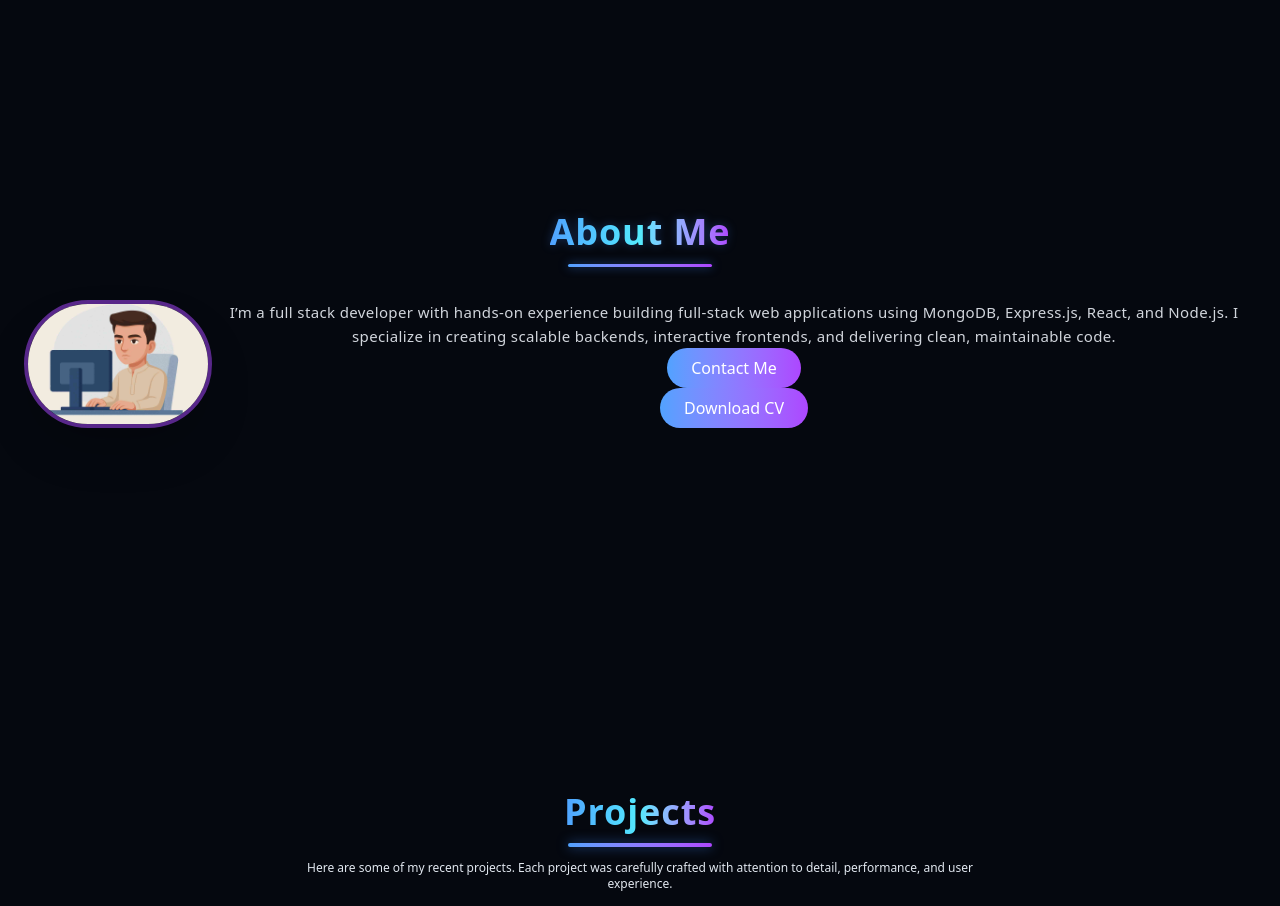
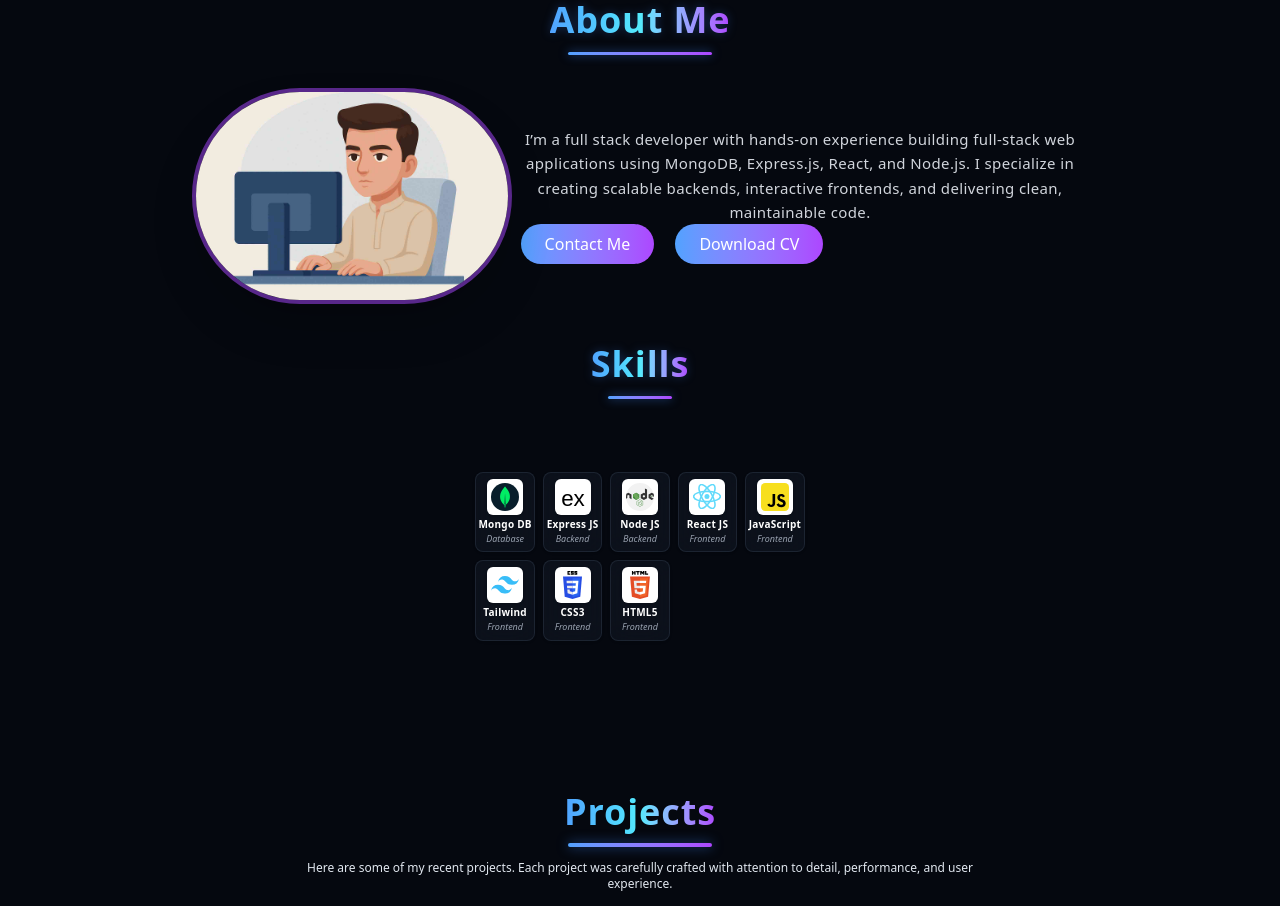
Before and after one commit to wajahat-kamal/Dev-Portfolio, a React (Vite) app: page / in a window 1280 px wide. Shown: the part 880-1786 px from the top of the page. Built offline with nearby package versions, Linux system fonts and the light colour scheme.

Commit message:
Refactor AboutSection component: update layout to enhance content presentation, change section title to 'Skills', and improve styling for better visual hierarchy.

```diff
--- a/src/components/AboutSection.jsx
+++ b/src/components/AboutSection.jsx
@@ -7,7 +7,7 @@ export const AboutSection = () => {
   return (
     <section
       id="about"
-      className="relative min-h-screen px-3 sm:px-6 flex items-center justify-center"
+      className="relative min-h-screen px-3 sm:px-6 flex items-center justify-center flex-col gap-10"
     >
       <div>
       <h2 className="text-3xl md:text-4xl font-extrabold text-center mb-12 relative">
@@ -23,14 +23,14 @@ export const AboutSection = () => {
               className="relative w-40 sm:w-52 md:w-64 lg:w-80 rounded-full shadow-2xl border-4 border-purple-500/50 hover:scale-105 transition-transform duration-500"
             />
         </div>
-        <div>
+        <div className="max-w-xl">
           <p className="text-gray-300 text-sm md:text-[15px] leading-relaxed tracking-wide">
             I’m a full stack developer with hands-on experience building
             full-stack web applications using MongoDB, Express.js, React, and
             Node.js. I specialize in creating scalable backends, interactive
             frontends, and delivering clean, maintainable code.
           </p>
-          <div>
+          <div className="max-w-xs flex items-start justify-start flex-col md:flex-row gap-1">
             <button className="cosmic-button w-fit flex items-center mx-auto gap-2">
               Contact Me
             </button>
@@ -43,71 +43,18 @@ export const AboutSection = () => {
       </div>
       </div>
 
+      <div>
+      <h2 className="text-3xl md:text-4xl font-extrabold text-center mb-12 relative">
+          <span className="bg-gradient-to-r from-blue-400 via-cyan-300 to-purple-500 bg-clip-text text-transparent tracking-wide drop-shadow-[0_0_5px_rgba(59,130,246,0.3)]">
+            Skills
+          </span>
+          <span className="absolute bottom-[-15px] left-1/2 -translate-x-1/2 w-16 h-[3px] bg-gradient-to-r from-blue-400 to-purple-500 rounded-full shadow-[0_0_10px_rgba(59,130,246,0.6)]"></span>
+        </h2>
+      </div>
+      <div>
+         <SkillsSection/>
+      </div>
+
     </section>
   );
 };
-
-/*
-<div className="container mx-auto max-w-5xl bg-gradient-to-b from-gray-900 via-gray-950 to-black border border-gray-800/60 rounded-2xl p-8 md:p-14 shadow-[0_0_40px_rgba(59,130,246,0.08)] hover:shadow-[0_0_50px_rgba(59,130,246,0.15)] transition-shadow duration-500">
-
-        <h2 className="text-3xl md:text-4xl font-extrabold text-center mb-12 relative">
-          <span className="bg-gradient-to-r from-blue-400 via-cyan-300 to-purple-500 bg-clip-text text-transparent tracking-wide drop-shadow-[0_0_5px_rgba(59,130,246,0.3)]">
-            About Me
-          </span>
-          <span className="absolute bottom-[-15px] left-1/2 -translate-x-1/2 w-36 h-[3px] bg-gradient-to-r from-blue-400 to-purple-500 rounded-full shadow-[0_0_10px_rgba(59,130,246,0.6)]"></span>
-        </h2>
-
-        <div className="grid grid-cols-1 md:grid-cols-2 gap-8 items-stretch">
-
-          <div className="h-full flex flex-col justify-between bg-gradient-to-b from-gray-900/90 via-gray-950/90 to-black/90 border border-gray-800 rounded-xl p-6 shadow-lg hover:border-blue-500/70 hover:shadow-blue-500/20 transition-all duration-300 backdrop-blur-md">
-            <h3 className="text-base md:text-lg font-semibold text-white mb-3">
-              Meet{" "}
-              <span className="text-blue-400 font-semibold">
-                Wajahat Kamal
-              </span>{" "}
-              – Full Stack Developer
-            </h3>
-
-            <p className="text-gray-300 text-sm md:text-[15px] leading-relaxed tracking-wide">
-              I’m a{" "}
-              <span className="text-blue-400 font-semibold">
-                MERN stack developer
-              </span>{" "}
-              with hands-on experience building full-stack web applications
-              using{" "}
-              <span className="text-cyan-300 font-medium">
-                MongoDB, Express.js, React,
-              </span>{" "}
-              and{" "}
-              <span className="text-cyan-300 font-medium">Node.js</span>. I
-              specialize in creating scalable backends, interactive frontends,
-              and delivering clean, maintainable code.
-            </p>
-
-            <p className="text-gray-300 text-sm mt-4">
-              <a
-                href="mailto:wajahatkamal3.0@gmail.com"
-                className="text-blue-400 hover:underline hover:text-cyan-300 transition-colors duration-200"
-              >
-                wajahatkamal3.0@gmail.com
-              </a>
-              <p>Karachi, Pakistan</p>
-            </p>
-          </div>
-
-          <div className="h-full flex flex-col rounded-xl border border-gray-800 bg-gradient-to-b from-gray-900/90 via-gray-950/90 to-black/90 shadow-lg hover:border-blue-500/70 hover:shadow-blue-500/20 transition-all duration-300 backdrop-blur-md p-5 md:p-6">
-            <h3 className="relative text-center text-lg md:text-xl font-extrabold tracking-wide mb-4">
-              <span className="inline-flex items-center gap-2">
-                <Rocket className="w-4 h-4 text-blue-400 drop-shadow-[0_0_3px_#60a5fa]" />
-                <span className="bg-gradient-to-r from-blue-400 via-cyan-300 to-purple-400 bg-clip-text text-transparent">
-                  My Skills
-                </span>
-              </span>
-              <span className="absolute -bottom-1 left-1/2 -translate-x-1/2 w-12 h-[1.5px] rounded-full bg-gradient-to-r from-blue-400 via-cyan-300 to-purple-500 blur-[1px]"></span>
-            </h3>
-
-            <SkillsSection />
-          </div>
-        </div>
-      </div>
-*/
```
